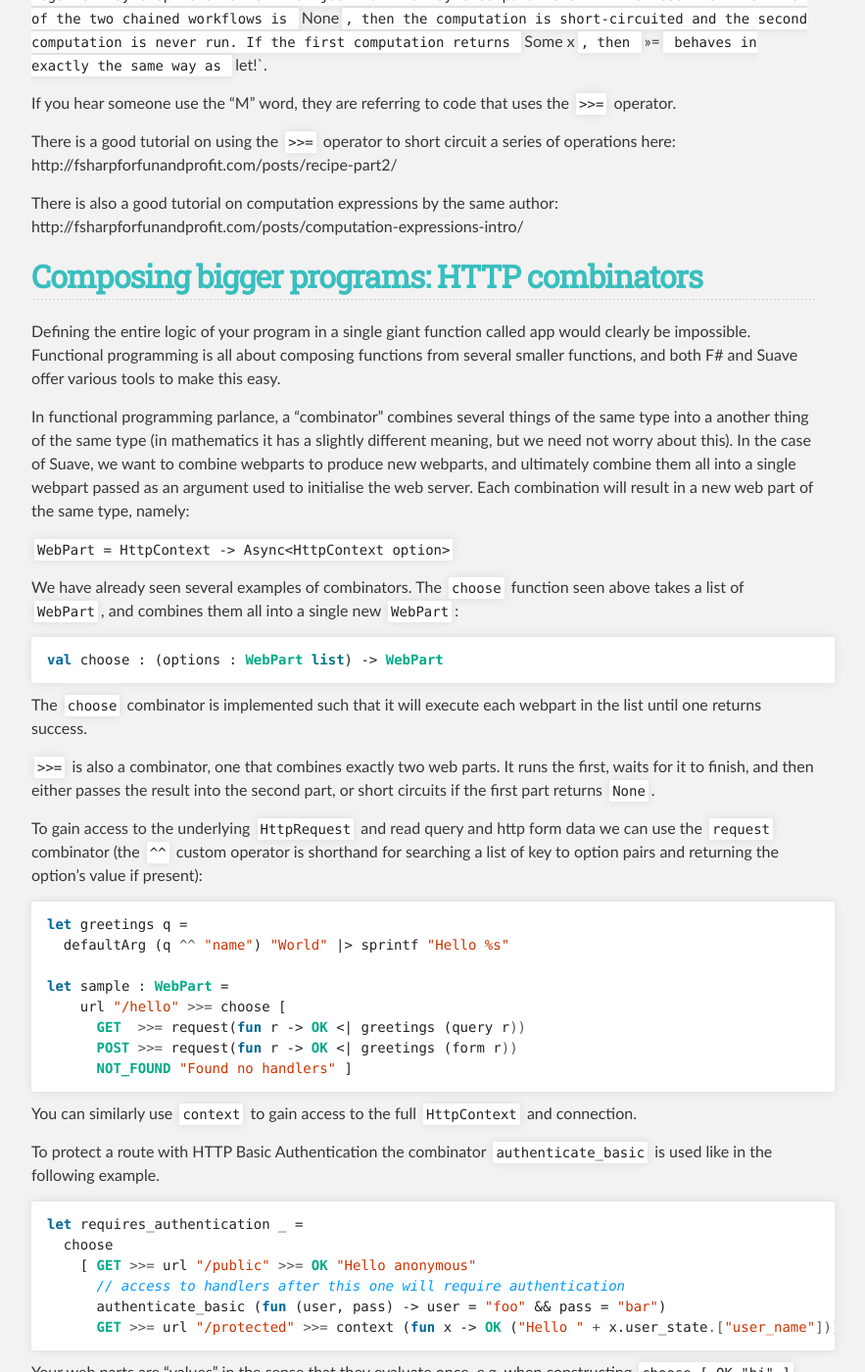
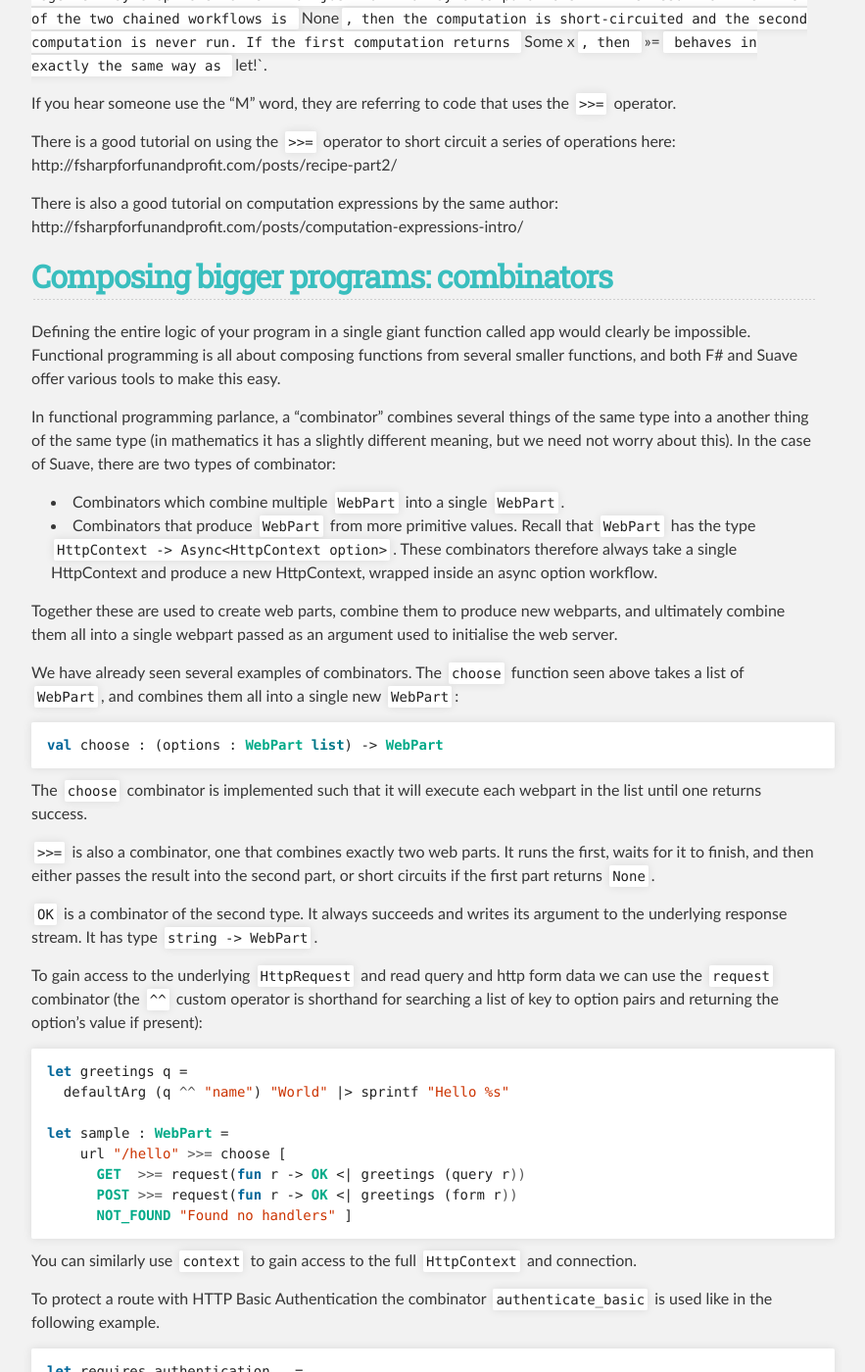
Before and after one commit to SuaveIO/suave, a Jekyll site: the page built from index.md, in a window 1280 px wide and 1400 px high, scrolled down 3452 px. Shown: the whole window at 98% size, without its empty margins (208-1091 px from the left). Built offline with Jekyll 4.4.1, drawn with Linux system fonts in a browser that asks for light colours.

Commit message:
explain that there are two types of combinator

```diff
--- a/_includes/content.md
+++ b/_includes/content.md
@@ -117,14 +117,17 @@ There is a good tutorial on using the `>>=` operator to short circuit a series o
 
 There is also a good tutorial on computation expressions by the same author: http://fsharpforfunandprofit.com/posts/computation-expressions-intro/
 
-Composing bigger programs: HTTP combinators
+Composing bigger programs: combinators
 --------------------------------------------
 
 Defining the entire logic of your program in a single giant function called app would clearly be impossible. Functional programming is all about composing functions from several smaller functions, and both F# and Suave offer various tools to make this easy.
 
-In functional programming parlance, a "combinator" combines several things of the same type into a another thing of the same type (in mathematics it has a slightly different meaning, but we need not worry about this). In the case of Suave, we want to combine webparts to produce new webparts, and ultimately combine them all into a single webpart passed as an argument used to initialise the web server. Each combination will result in a new web part of the same type, namely:
+In functional programming parlance, a "combinator" combines several things of the same type into a another thing of the same type (in mathematics it has a slightly different meaning, but we need not worry about this). In the case of Suave, there are two types of combinator:
 
-`WebPart = HttpContext -> Async<HttpContext option>`
+- Combinators which combine multiple `WebPart` into a single `WebPart`.
+- Combinators that produce `WebPart` from more primitive values. Recall that `WebPart` has the type `HttpContext -> Async<HttpContext option>`. These combinators therefore always take a single HttpContext and produce a new HttpContext, wrapped inside an async option workflow.
+
+Together these are used to create web parts, combine them to produce new webparts, and ultimately combine them all into a single webpart passed as an argument used to initialise the web server.
 
 We have already seen several examples of combinators. The `choose` function seen above takes a list of `WebPart`, and combines them all into a single new `WebPart`:
 
@@ -135,6 +138,8 @@ val choose : (options : WebPart list) -> WebPart
 The `choose` combinator is implemented such that it will execute each webpart in the list until one returns success.
 
 `>>=` is also a combinator, one that combines exactly two web parts. It runs the first, waits for it to finish, and then either passes the result into the second part, or short circuits if the first part returns `None`.
+
+`OK` is a combinator of the second type. It always succeeds and writes its argument to the underlying response stream. It has type `string -> WebPart`.
 
 To gain access to the underlying `HttpRequest` and read query and http form data we can use the `request` combinator (the `^^` custom operator is shorthand for searching a list of key to option pairs and returning the option's value if present):
 
```
